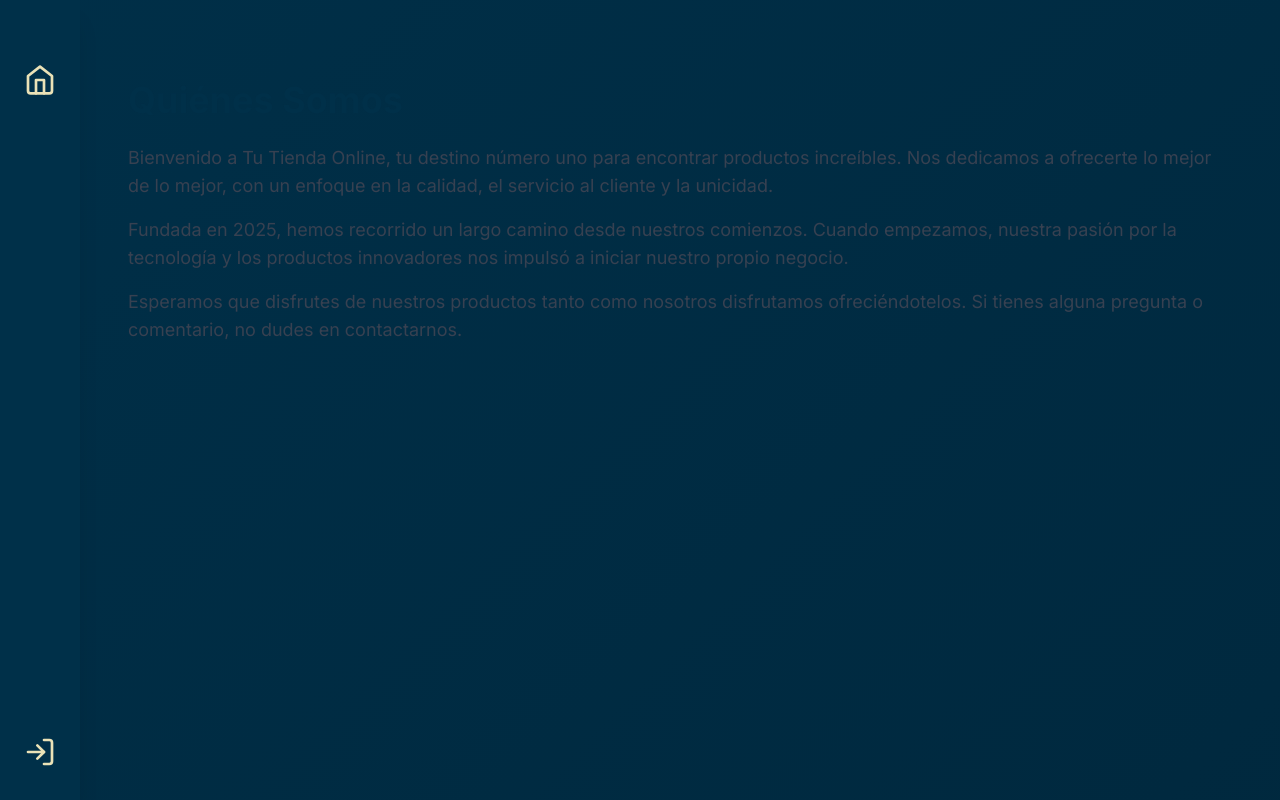
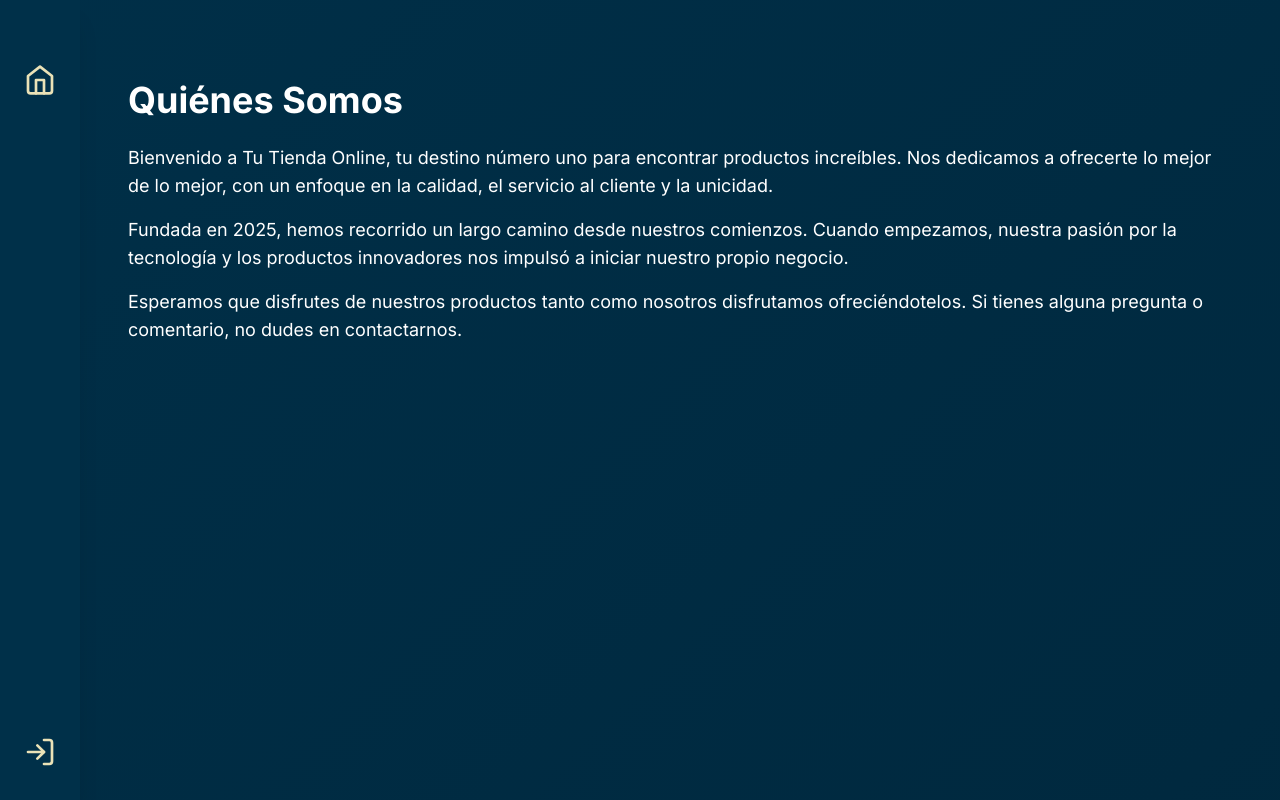
Before and after one commit to hernancolliard/tienda-online, a Next.js app: page /about in a window 1280 px wide. Shown: the top 800 px of the page. Built offline with nearby package versions, Linux system fonts and the light colour scheme; no server answers; the database is empty.

Commit message:
feat: Update text colors for readability

```diff
--- a/src/app/about/page.tsx
+++ b/src/app/about/page.tsx
@@ -3,10 +3,10 @@ import React from 'react';
 const AboutPage = () => {
   return (
     <div className="container mx-auto px-4 py-12 min-h-screen">
-      <h1 className="text-4xl font-bold mb-6" style={{ color: '#003049' }}>
+      <h1 className="text-4xl font-bold mb-6 text-white">
         Quiénes Somos
       </h1>
-      <div className="space-y-4 text-lg text-gray-700">
+      <div className="space-y-4 text-lg text-white">
         <p>
           Bienvenido a Tu Tienda Online, tu destino número uno para encontrar productos increíbles. Nos dedicamos a ofrecerte lo mejor de lo mejor, con un enfoque en la calidad, el servicio al cliente y la unicidad.
         </p>
--- a/src/app/privacy/page.tsx
+++ b/src/app/privacy/page.tsx
@@ -3,10 +3,10 @@ import React from 'react';
 const PrivacyPolicyPage = () => {
   return (
     <div className="container mx-auto px-4 py-12 min-h-screen">
-      <h1 className="text-4xl font-bold mb-6" style={{ color: '#003049' }}>
+      <h1 className="text-4xl font-bold mb-6 text-white">
         Política de Privacidad
       </h1>
-      <div className="space-y-4 text-gray-700">
+      <div className="space-y-4 text-white">
         <p>
           En Tu Tienda Online, accesible desde tu-tienda.com, una de nuestras principales prioridades es la privacidad de nuestros visitantes. Este documento de Política de Privacidad contiene tipos de información que se recopilan y registran y cómo la usamos.
         </p>
--- a/src/components/CategoryManager.tsx
+++ b/src/components/CategoryManager.tsx
@@ -104,7 +104,7 @@ export default function CategoryManager() {
   };
 
   return (
-    <div className="p-6 bg-white rounded-lg shadow-md mt-6">
+    <div className="p-6 bg-white rounded-lg shadow-md mt-6 text-gray-900">
       <h2 className="text-xl font-semibold mb-4">Gestionar Categorías</h2>
 
       {error && <p className="text-red-500 mb-4">{error}</p>}
--- a/src/components/FeaturedManager.tsx
+++ b/src/components/FeaturedManager.tsx
@@ -73,7 +73,7 @@ export default function FeaturedManager() {
   };
 
   return (
-    <div className="p-6 bg-white rounded-lg shadow-md mt-8">
+    <div className="p-6 bg-white rounded-lg shadow-md mt-8 text-gray-900">
       <h2 className="text-xl font-semibold mb-4">Gestionar Productos Destacados</h2>
       {error && <p className="text-red-500 mb-4">{error}</p>}
       {loading ? <p>Cargando...</p> : (
--- a/src/components/ProductManager.tsx
+++ b/src/components/ProductManager.tsx
@@ -217,7 +217,7 @@ export default function ProductManager() {
   };
 
   return (
-    <div className="p-6 bg-white rounded-lg shadow-md mt-8">
+    <div className="p-6 bg-white rounded-lg shadow-md mt-8 text-gray-900">
       <div className="flex justify-between items-center mb-4">
         <h2 className="text-xl font-semibold">Gestionar Productos</h2>
         <button onClick={openModalForAdd} className="px-4 py-2 bg-green-600 text-white rounded-md hover:bg-green-700">
@@ -259,7 +259,7 @@ export default function ProductManager() {
 
       {isModalOpen && (
         <div className="fixed inset-0 bg-black bg-opacity-50 flex justify-center items-center z-50">
-          <div className="bg-white p-8 rounded-lg shadow-2xl w-full max-w-lg max-h-[90vh] overflow-y-auto">
+          <div className="bg-white p-8 rounded-lg shadow-2xl w-full max-w-lg max-h-[90vh] overflow-y-auto text-gray-900">
             <h3 className="text-2xl font-bold mb-6">{editingProduct ? 'Editar Producto' : 'Añadir Nuevo Producto'}</h3>
             <form onSubmit={handleSubmit} className="space-y-4">
               <div>
```
